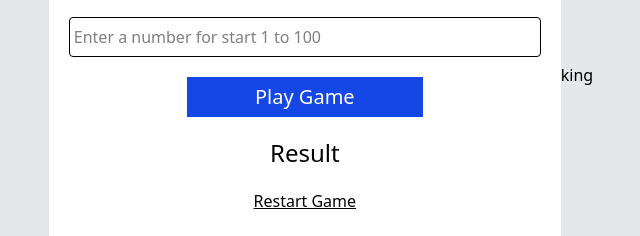
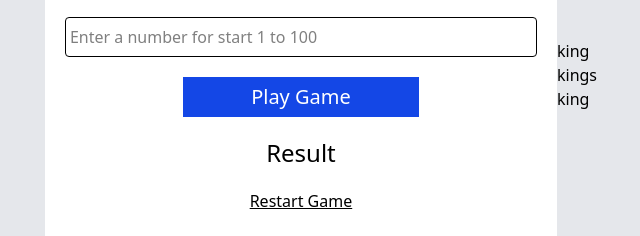
Before and after one commit to murtaza-yaqobi/Javascript-Files, a website: page public/index.html in a window 1280 px wide. Shown: the part 325-561 px from the top of the page, 319-959 px from the left. Drawn offline with Linux system fonts and the light colour scheme.

Commit message:
changes added

```diff
--- a/public/index.html
+++ b/public/index.html
@@ -18,6 +18,8 @@
     </div>
     <div>
       <h1>king</h1>
+      <h1>kings</h1>
+      <h1>king</h1>
     </div>
   </body>
 </html>
```
